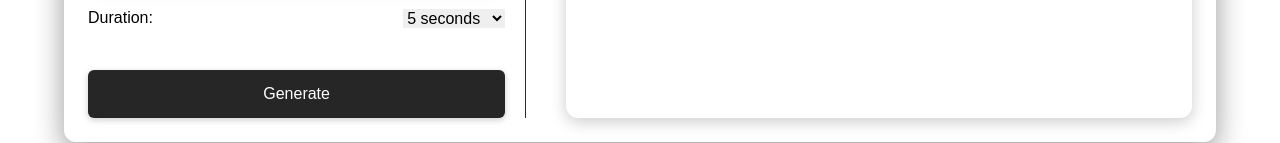
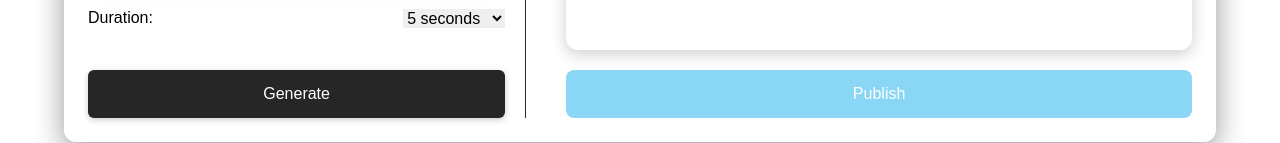
Before and after one commit to mvuthegoat/Stardom, a Next.js app: page /create-fun in a window 1280 px wide. Shown: the part 654-797 px from the top of the page. Built offline with nearby package versions, Linux system fonts and the light colour scheme.

Commit message:
add publish button to Create Fun

```diff
--- a/src/components/CreateFun/CreateFun.module.css
+++ b/src/components/CreateFun/CreateFun.module.css
@@ -48,11 +48,10 @@
   flex: 0.6;
   display: flex;
   justify-content: center;
-  align-items: center;
   padding-left: 20px;
   background-color: #ffffff;
   border-radius: 8px;
   height: 100%;
-  /* Full height of the container */
-  min-height: 300px;
+  flex-direction: column;
+  gap: 20px;
 }
--- a/src/components/CreateFun/CreateFun.tsx
+++ b/src/components/CreateFun/CreateFun.tsx
@@ -12,6 +12,7 @@ import {
   PageLayout,
 } from "../../components";
 import styles from "./CreateFun.module.css";
+import PostButton from "../PostButton/PostButton";
 
 const CreateFun = () => {
   const [image, setImage] = useState<File | null>(null);
@@ -61,6 +62,7 @@ const CreateFun = () => {
       </div>
       <div className={styles.outputSection}>
         <OutputVideoBox videoUrl={videoUrl} />
+        <PostButton videoUrl={videoUrl} />
       </div>
     </div>
   );
--- /dev/null
+++ b/src/components/PostButton/PostButton.module.css
@@ -0,0 +1,21 @@
+.postButton {
+  padding: 12px 24px;
+  font-size: 16px;
+  color: #ffffff;
+  background-color: #007bff; /* Blue background */
+  border: none;
+  border-radius: 8px;
+  cursor: pointer;
+  transition: opacity 0.3s ease, background-color 0.3s ease;
+}
+
+/* Disabled state */
+.postButton.disabled {
+  background-color: #3ebef0; /* Light gray background */
+  cursor: not-allowed;
+  opacity: 0.6;
+}
+
+.postButton:not(.disabled):hover {
+  background-color: #0056b3; /* Darker blue on hover */
+}
--- /dev/null
+++ b/src/components/PostButton/PostButton.tsx
@@ -0,0 +1,27 @@
+import React from "react";
+import styles from "./PostButton.module.css";
+
+interface PostButtonProps {
+  videoUrl: string;
+}
+
+const PostButton: React.FC<PostButtonProps> = ({ videoUrl }) => {
+  const isDisabled = !videoUrl;
+
+  return (
+    <button
+      className={`${styles.postButton} ${isDisabled ? styles.disabled : ""}`}
+      disabled={isDisabled}
+      onClick={() => {
+        if (!isDisabled) {
+          alert("Publishing video!");
+          // Add publish functionality here
+        }
+      }}
+    >
+      Publish
+    </button>
+  );
+};
+
+export default PostButton;
```
